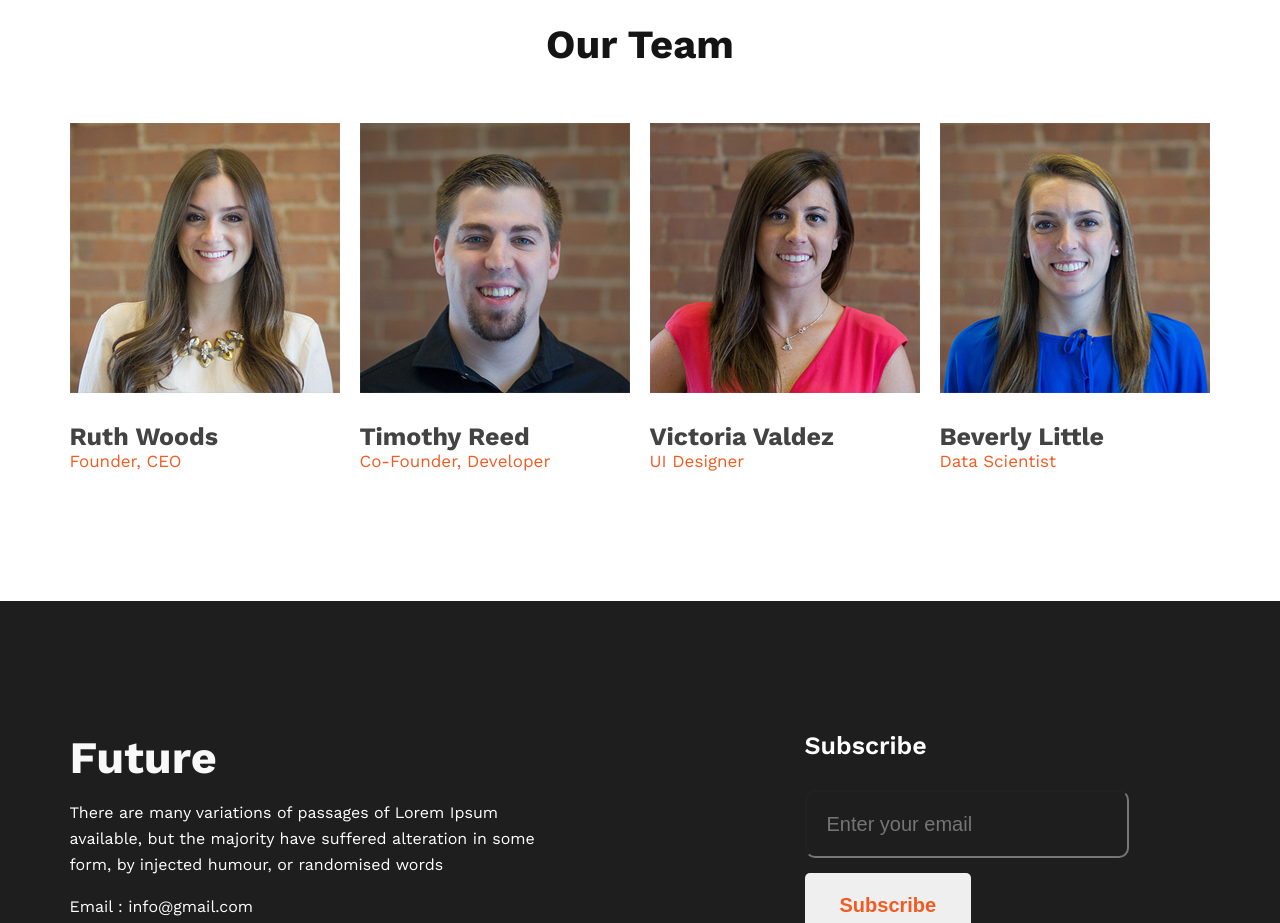
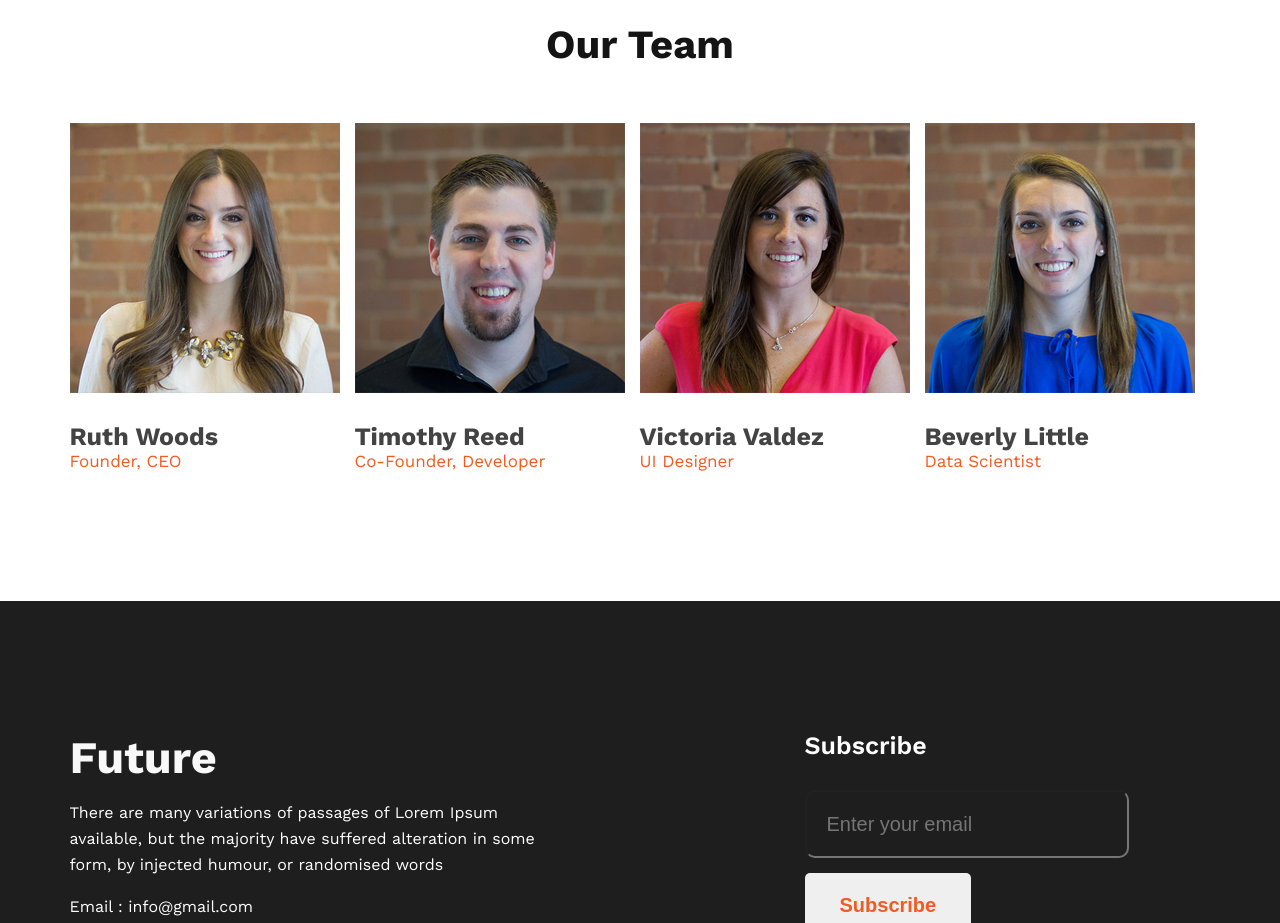
Before and after one commit to MdAfnanSk/Assignment-01, a plain HTML site: page index.html in a window 1280 px wide. Shown: the part 2320-3243 px from the top of the page. Drawn offline with nearby package versions, Linux system fonts and the light colour scheme.

Commit message:
last check

```diff
--- a/css/style.css
+++ b/css/style.css
@@ -193,7 +193,7 @@
 }
 .team_content{
     display: flex;
-    gap: 20px;
+    gap: 15px;
 }
 .team_text h3{
     color: #444343;
```
Also changed, not shown: index.html (+4 -3 lines).
